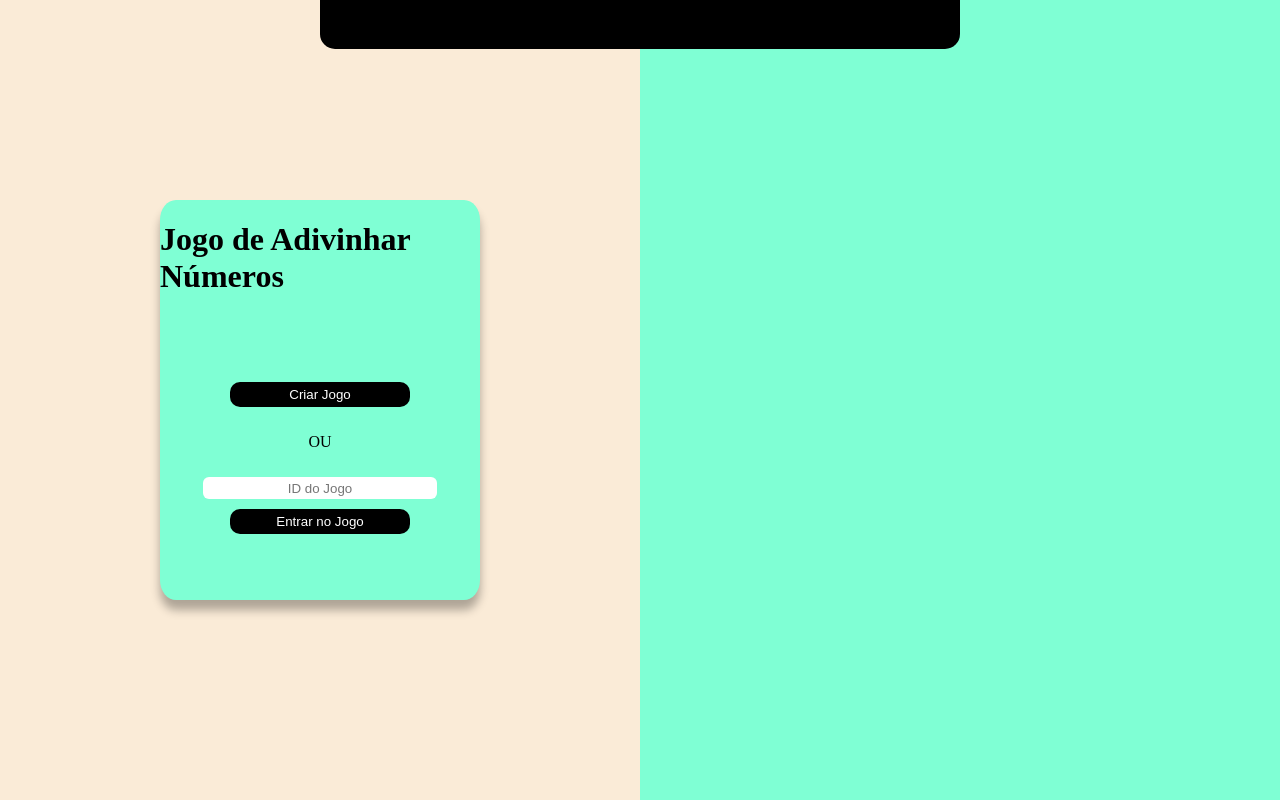
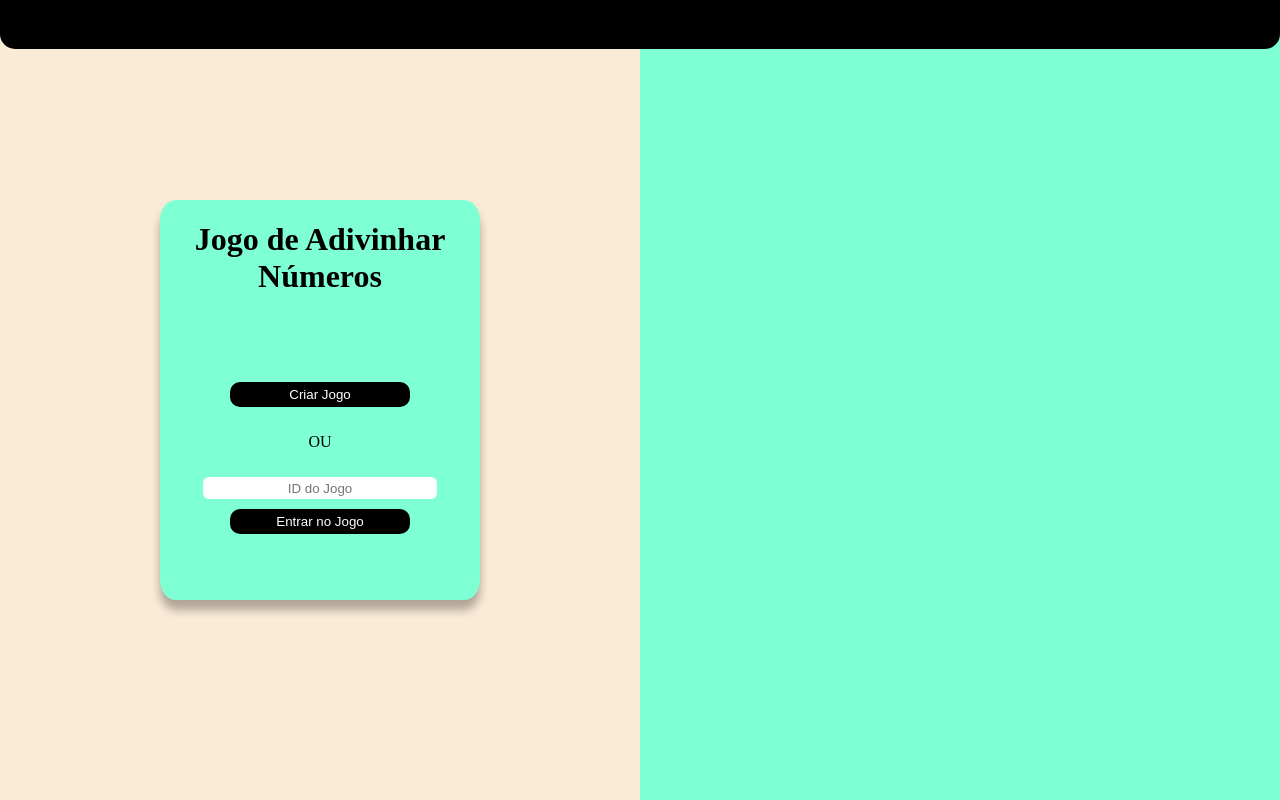
Before and after one commit to tfdmendes/websocket-guessNumber, a plain HTML site: page index.html in a window 1280 px wide. Drawn offline with Linux system fonts and the light colour scheme.

Commit message:
Improved style

```diff
--- a/style.css
+++ b/style.css
@@ -13,10 +13,11 @@ html, body {
 }
 
 #status {
-    padding: 7px 0 7px 0;
+    padding: 7px 0;
     position: absolute;
+    top: 0;
     height: 35px;
-    width: 50%;
+    width: 100%;
     justify-content: center;
     align-items: center;
     display: flex;
@@ -42,8 +43,15 @@ html, body {
     align-items: center;
     display: flex;
     flex-direction: column;
+    justify-content: center;
+    align-items: center;
     background-color: aquamarine;
     box-shadow: 0px 10px 10px rgba(0, 0, 0, 0.3);
+    text-align: center;
+    overflow: hidden;
+
+    min-width: 250px;
+    min-height: 300px;
 }
 
 #controls {
@@ -53,6 +61,7 @@ html, body {
     align-items: center;
     display: flex;
     flex-direction: column;
+
     gap: 10px;
 }
 
```
